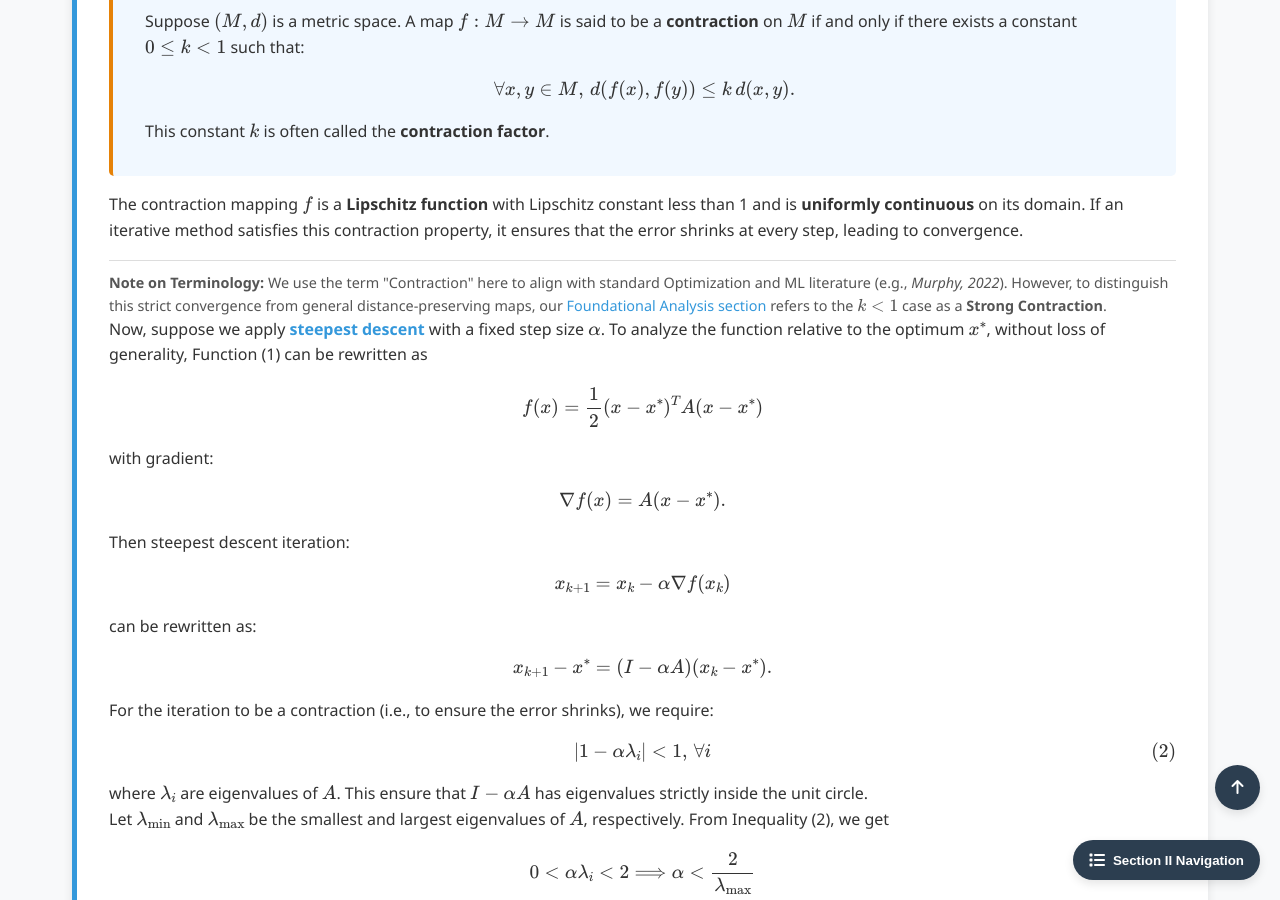
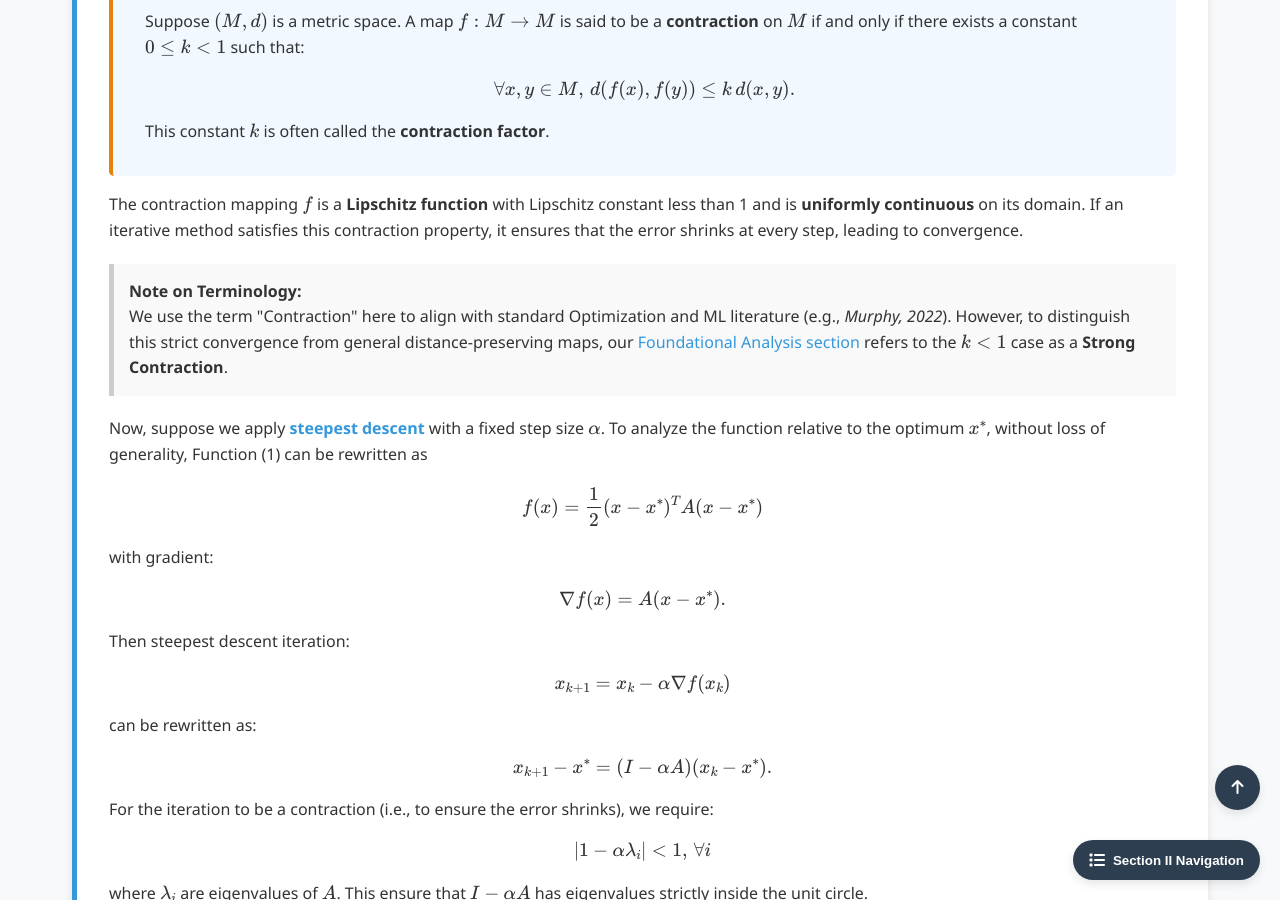
Before and after one commit to Yusukey01/yusukey01.github.io, a Jekyll site: the page built from Mathematics/Calculus/duality.html, in a window 1280 px wide and 900 px high, scrolled down 3217 px. Built offline with Jekyll 4.4.1, drawn with Linux system fonts in a browser that asks for light colours.

Commit message:
added note for definition of contraction

```diff
--- a/Mathematics/Calculus/duality.html
+++ b/Mathematics/Calculus/duality.html
@@ -278,8 +278,9 @@ uses_python: false
                 it ensures that the error shrinks at every step, leading to convergence.
             </p>
 
-            <div style="border-top: 1px solid #ddd; padding-top: 10px; margin-top: 10px; font-size: 0.9em; color: #555;">
-                <strong>Note on Terminology:</strong> We use the term "Contraction" here to align with standard Optimization and ML
+            <div class="note-box" style="background-color: #f9f9f9; border-left: 5px solid #ccc; padding: 15px; margin: 20px 0;">
+                <strong>Note on Terminology:</strong><br>
+                We use the term "Contraction" here to align with standard Optimization and ML
                 literature (e.g., <em>Murphy, 2022</em>). However, to distinguish this strict convergence from general distance-preserving maps, our
                 <a href="continuity.html#lipschitz">Foundational Analysis section</a> refers to the \(k < 1\) case as a <strong>Strong Contraction</strong>.
             </div>
```
